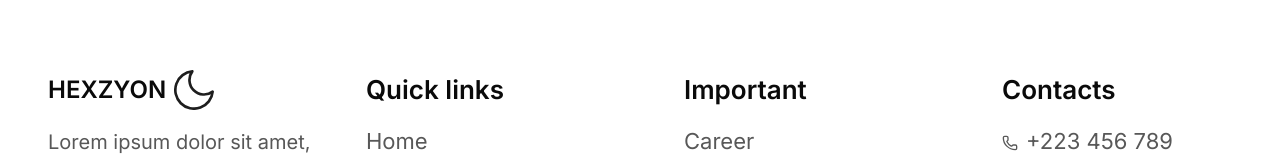
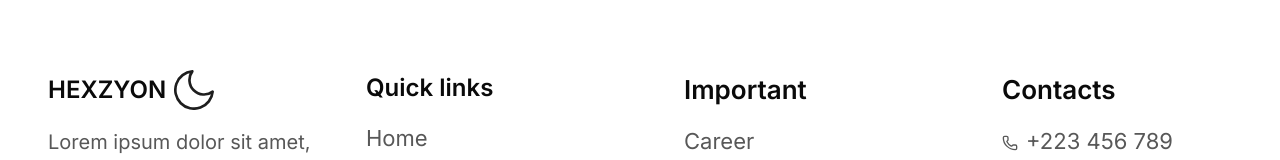
Before and after one commit to Roshen-Perera/ceylon-developers-portfolio, a Next.js app: page / in a window 1280 px wide. Shown: the part 8015-8175 px from the top of the page. Built offline with nearby package versions, Linux system fonts and the light colour scheme.

Commit message:
Replace h4 with H5 component for Quick Links heading in Footer for consistency

```diff
--- a/components/footer.tsx
+++ b/components/footer.tsx
@@ -47,7 +47,7 @@ const Footer = () => {
 
         {/* Quick Links */}
         <div>
-          <h4 className="font-semibold text-[26px] mb-4">Quick links</h4>
+          <H5 className="font-semibold mb-4">Quick links</H5>
           <ul className="space-y-2 text-(--footer-link)">
             <li>
               <a href="#" className="text-[22px]">
```
